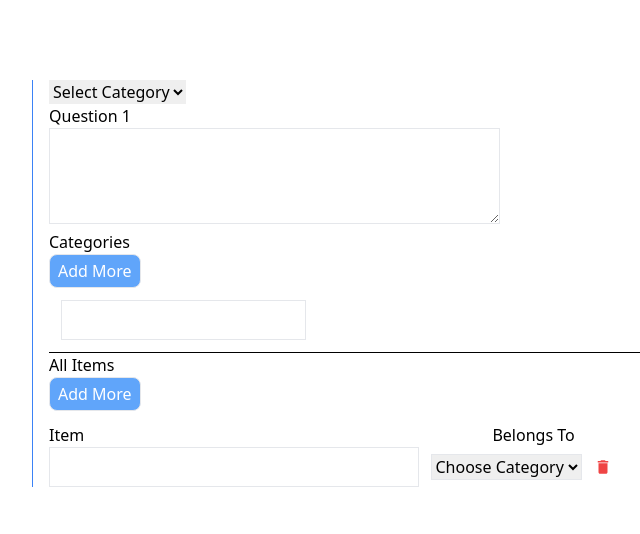
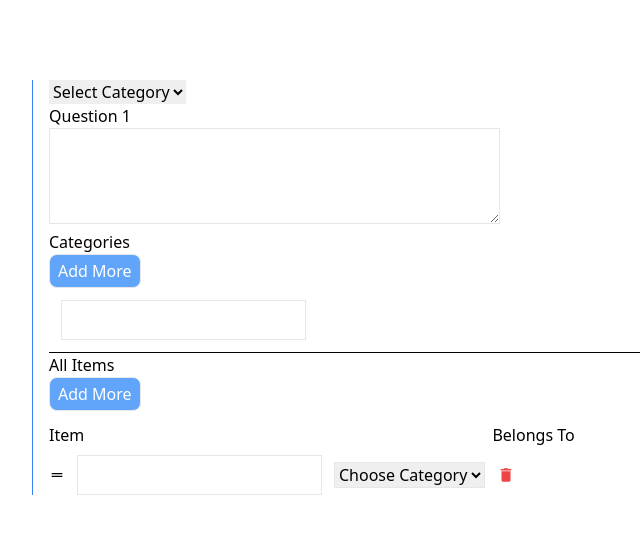
Before and after one commit to arjundangi01/Form-Builder, a React (Create React App) app in the folder frontend/: page / in a window 1280 px wide. Shown: the top 534 px of the page, without its empty margins (224-864 px from the left). Built offline with nearby package versions, Linux system fonts and the light colour scheme.

Commit message:
drag and drop update

```diff
--- a/frontend/src/components/categorize.jsx
+++ b/frontend/src/components/categorize.jsx
@@ -6,7 +6,7 @@ const Categorize = () => {
   const [allCategoriesInputValues, setAllCategoriesInputValues] = useState([
     "",
   ]);
-  const [allItems, setAllItems] = useState([{}]);
+  const [allItems, setAllItems] = useState([{id:100}]);
   const handleInputChange = (index, value) => {
     // console.log(value);
     const newInputValues = [...allCategoriesInputValues];
@@ -38,23 +38,45 @@ const Categorize = () => {
   };
   const onDragEnd = (result) => {
     const { source, destination } = result;
-    if (!destination) {
+    console.log('arjun',source,destination)
+    if (!destination || !source || destination==null ) {
+
       return;
     }
+    if (destination.droppableId != source.droppableId) {
+
+
+      return
+    }
+    // if (
+    //   destination.droppableId === source.droppableId &&
+    //   destination.index === source.index
+    // ) {
+    //   console.log('arjun')
+
+    //   return;
+    // }
+    let temp;
+    let temp2 ={} ;
+    let categories = allCategoriesInputValues;
+    let items = [...allItems];
     if (
-      destination.droppableId === source.droppableId &&
-      destination.index === source.index
+      source.droppableId == "category" &&
+      destination.droppableId == "category"
     ) {
-      return;
-    }
-    let temp;
-    let categories = [...allCategoriesInputValues];
-    if (source.droppableId == destination.droppableId) {
-      console.log('in')
       temp = categories[source.index];
       categories[source.index] = categories[destination.index];
       categories[destination.index] = temp;
-      setAllCategoriesInputValues(categories);
+    }
+    if (source.droppableId == "item" && destination.droppableId == "item") {
+
+      temp2 = items[source.index];
+      console.log('arjun 2',items[source.index],items[destination.index])
+      items[source.index] = items[destination.index];
+      items[destination.index] = temp2;
+      setAllItems(items)
+      // console.log( 'arjun 2', items);
+
     }
   };
   return (
@@ -119,7 +141,7 @@ const Categorize = () => {
             <h1>All Items</h1>
             <button
               onClick={() =>
-                setAllItems([...allItems, { itemValue: "", belongTo: "" }])
+                setAllItems([...allItems, { itemValue: "", belongTo: "" ,id:Date.now()}])
               }
               className="block border bg-blue-400 text-white px-2 py-1 rounded-lg mb-3 hover:bg-blue-500"
             >
@@ -139,15 +161,27 @@ const Categorize = () => {
               <div
                 ref={provided.innerRef}
                 {...provided.droppableProps}
-                className="grid grid-cols-2  gap-3"
+                className=""
               >
                 {allItems.map((item, index) => (
-                  <>
+                  <Draggable index={index} draggableId={item.id.toString()}>
+                    {(provided) => (
+                      <div
+                        {...provided.draggableProps}
+                        {...provided.dragHandleProps}
+                        ref={provided.innerRef}
+                        className="flex gap-3 mt-2 mb-1 items-center"
+                      >
+                        <MdOutlineDragHandle />
                         <input
                           type="text"
                           value={item.itemValue}
                           onChange={(e) =>
-                        onItemValueChange(index, e.target.value, "itemValue")
+                            onItemValueChange(
+                              index,
+                              e.target.value,
+                              "itemValue"
+                            )
                           }
                           className="h-10 border ps-3"
                         />
@@ -158,13 +192,19 @@ const Categorize = () => {
                             className="border"
                             value={item.belongTo}
                             onChange={(e) =>
-                          onItemValueChange(index, e.target.value, "belongTo")
+                              onItemValueChange(
+                                index,
+                                e.target.value,
+                                "belongTo"
+                              )
                             }
                           >
                             <option value="">Choose Category</option>
                             {allCategoriesInputValues.map(
                               (value) =>
-                            value && <option value={value}> {value} </option>
+                                value && (
+                                  <option value={value}> {value} </option>
+                                )
                             )}
                           </select>
                           <MdDelete
@@ -172,7 +212,9 @@ const Categorize = () => {
                             className="text-red-500 text-lg "
                           />
                         </div>
-                  </>
+                      </div>
+                    )}
+                  </Draggable>
                 ))}
                 {provided.placeholder}
               </div>
```
Lines whose indentation alone changed are shown as unchanged.
